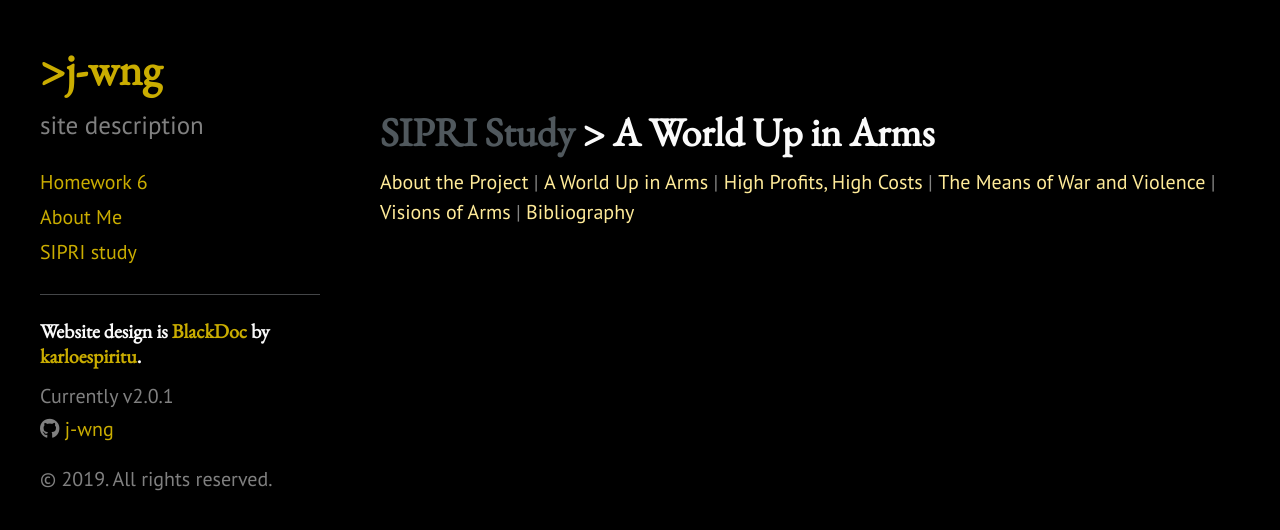
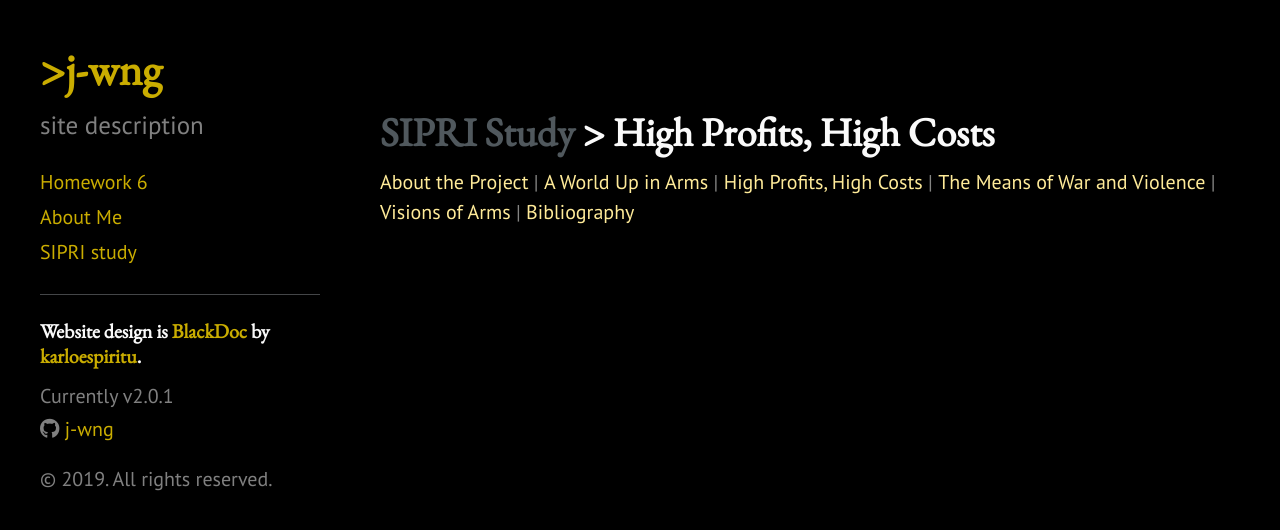
Before and after one commit to j-wng/j-wng.github.io, a Jekyll site: the page built from highprofits_highcosts.html, in a window 1280 px wide. Shown: the top 530 px of the page. Built offline with Jekyll 4.4.1, drawn with Linux system fonts in a browser that asks for light colours; nearby versions of some CDN libraries.

Commit message:
Update highprofits_highcosts.html

```diff
--- a/highprofits_highcosts.html
+++ b/highprofits_highcosts.html
@@ -3,7 +3,7 @@
 ---
 <head>
 
-<h1><a href="homepage.html">SIPRI Study</a> > A World Up in Arms</h1>
+<h1><a href="homepage.html">SIPRI Study</a> > High Profits, High Costs</h1>
 
 </head>
 
```
